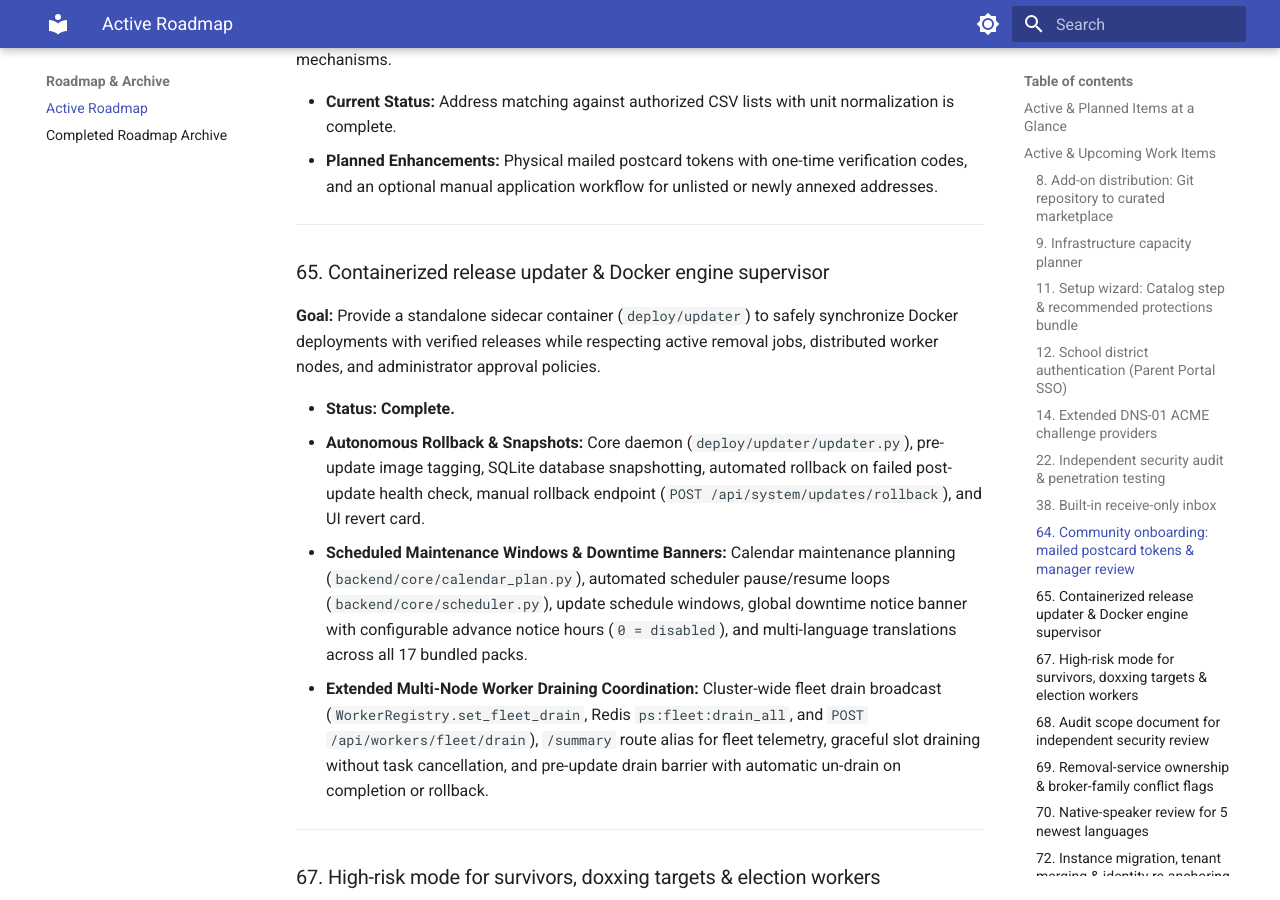
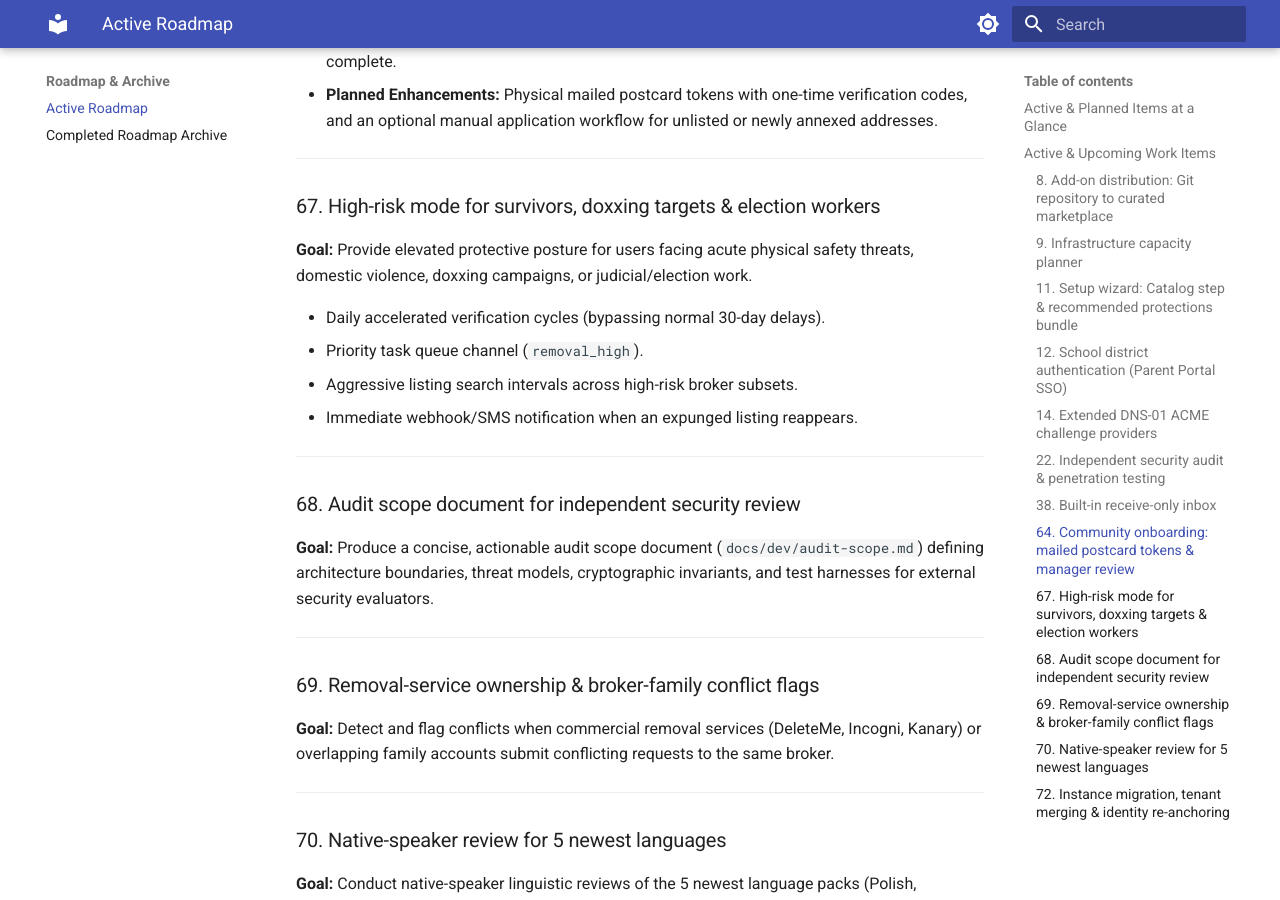
Before and after one commit to rlnunez/OpenOptOut, an MkDocs documentation site: the page built from docs/ROADMAP.md, in a window 1280 px wide and 900 px high, scrolled down 4151 px. Built offline with MkDocs 1.6.1 and Material for MkDocs 9.7.7, drawn with Linux system fonts in a browser that asks for light colours; some of the changed text lies outside the part shown.

Commit message:
docs(roadmap): remove completed item 65 from active roadmap

```diff
--- a/docs/ROADMAP.md
+++ b/docs/ROADMAP.md
@@ -21,7 +21,6 @@ The guiding architectural principle: **the core does not contain broker-specific
 | [22](#item-22) | [Independent security audit & penetration testing](#item-22) | Planned | High (Pre-1.0) |
 | [38](#item-38) | [Built-in receive-only inbox](#item-38) | Considering | Low / Backup Seam |
 | [64](#item-64) | [Community onboarding: mailed postcard tokens & manager review](#item-64) | Planned | Low / Enhancements |
-| [65](#item-65) | [Containerized release updater & Docker engine supervisor](#item-65) | Complete | Autonomous rollback live |
 | [67](#item-67) | [High-risk mode for domestic violence survivors & election workers](#item-67) | Planned | High |
 | [68](#item-68) | [Audit scope document for independent security review](#item-68) | Planned | High (Pre-audit) |
 | [69](#item-69) | [Removal-service ownership & broker-family conflict flags](#item-69) | Planned | Medium |
@@ -118,18 +117,6 @@ The guiding architectural principle: **the core does not contain broker-specific
 
 ---
 
-<a id="item-65"></a>
-### 65. Containerized release updater & Docker engine supervisor
-**Goal:** Provide a standalone sidecar container (`deploy/updater`) to safely synchronize Docker deployments with verified releases while respecting active removal jobs, distributed worker nodes, and administrator approval policies.
-
-- **Status:** **Complete.**
-- **Autonomous Rollback & Snapshots:** Core daemon (`deploy/updater/updater.py`), pre-update image tagging, SQLite database snapshotting, automated rollback on failed post-update health check, manual rollback endpoint (`POST /api/system/updates/rollback`), and UI revert card.
-- **Scheduled Maintenance Windows & Downtime Banners:** Calendar maintenance planning (`backend/core/calendar_plan.py`), automated scheduler pause/resume loops (`backend/core/scheduler.py`), update schedule windows, global downtime notice banner with configurable advance notice hours (`0 = disabled`), and multi-language translations across all 17 bundled packs.
-- **Extended Multi-Node Worker Draining Coordination:** Cluster-wide fleet drain broadcast (`WorkerRegistry.set_fleet_drain`, Redis `ps:fleet:drain_all`, and `POST /api/workers/fleet/drain`), `/summary` route alias for fleet telemetry, graceful slot draining without task cancellation, and pre-update drain barrier with automatic un-drain on completion or rollback.
-
-
----
-
 <a id="item-67"></a>
 ### 67. High-risk mode for survivors, doxxing targets & election workers
 **Goal:** Provide elevated protective posture for users facing acute physical safety threats, domestic violence, doxxing campaigns, or judicial/election work.
```
